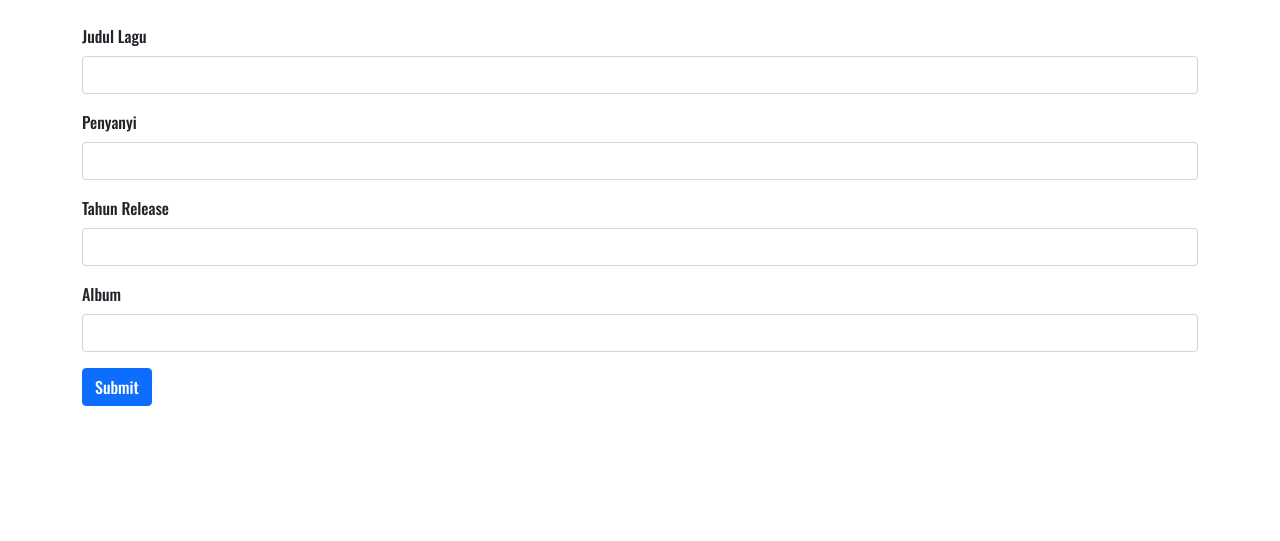
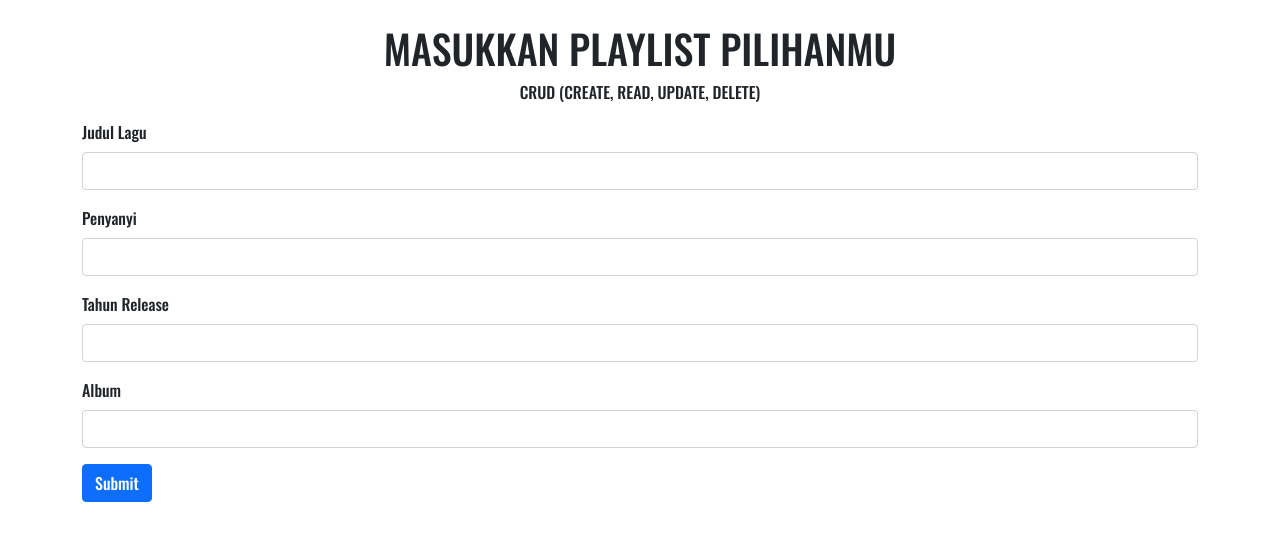
Before and after one commit to callmezamm/PAW, a PHP site: page /form.php in a window 1280 px wide. Shown: the part 57-598 px from the top of the page. Run offline with PHP 8.4, Linux system fonts and the light colour scheme.

Commit message:
menambah judul ditampilan web

```diff
--- a/tugas 3/edit.php
+++ b/tugas 3/edit.php
@@ -35,6 +35,12 @@
         </div>
     </nav><br>
     <div class="container">
+        <center>
+            <h1>EDIT PLAYLIST PILIHANMU</h1>
+            <P>CRUD (CREATE, READ, UPDATE, DELETE)</P>
+        </center>
+    </div>
+    <div class="container">
         <form method="post" action="update.php">
             <?php
                 while ($row = mysqli_fetch_array($hasil))
--- a/tugas 3/form.php
+++ b/tugas 3/form.php
@@ -25,6 +25,12 @@
             </a>
         </div>
     </nav><br>
+        <div class="container">
+        <center>
+            <h1>MASUKKAN PLAYLIST PILIHANMU</h1>
+            <P>CRUD (CREATE, READ, UPDATE, DELETE)</P>
+        </center>
+    </div>
     <div class="container">
         <form method="post" action="action.php">
             <div class="mb-3">
--- a/tugas 3/index.php
+++ b/tugas 3/index.php
@@ -32,6 +32,12 @@
             </a>
         </div>
     </nav><br>
+    <div class="container">
+        <center>
+            <h1>PLAYLIST PILIHANMU</h1>
+            <P>CRUD (CREATE, READ, UPDATE, DELETE)</P>
+        </center>
+    </div>
     <section class="tabel">
         <div class="container">
             <table class="table table-hover table table-bordered">
```
